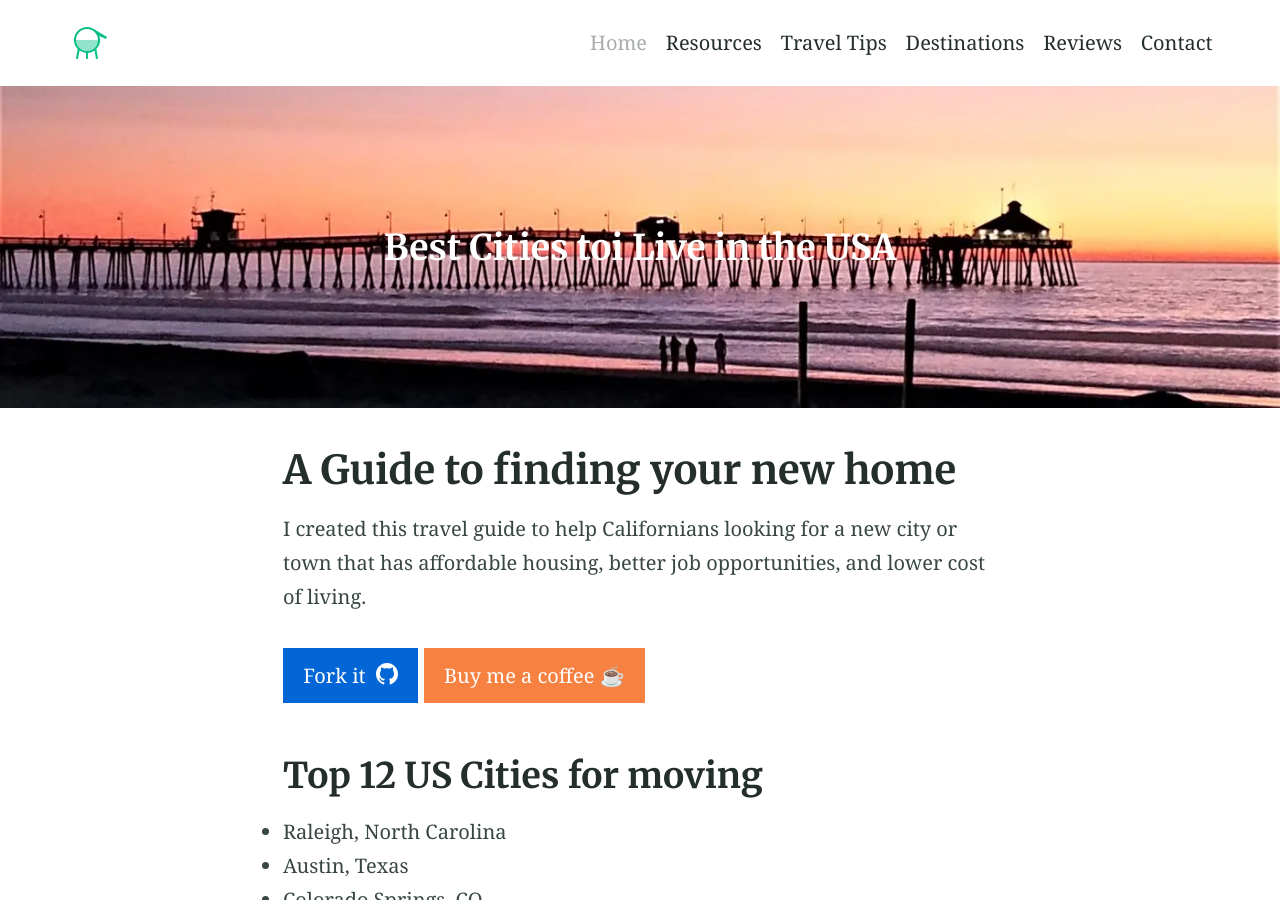
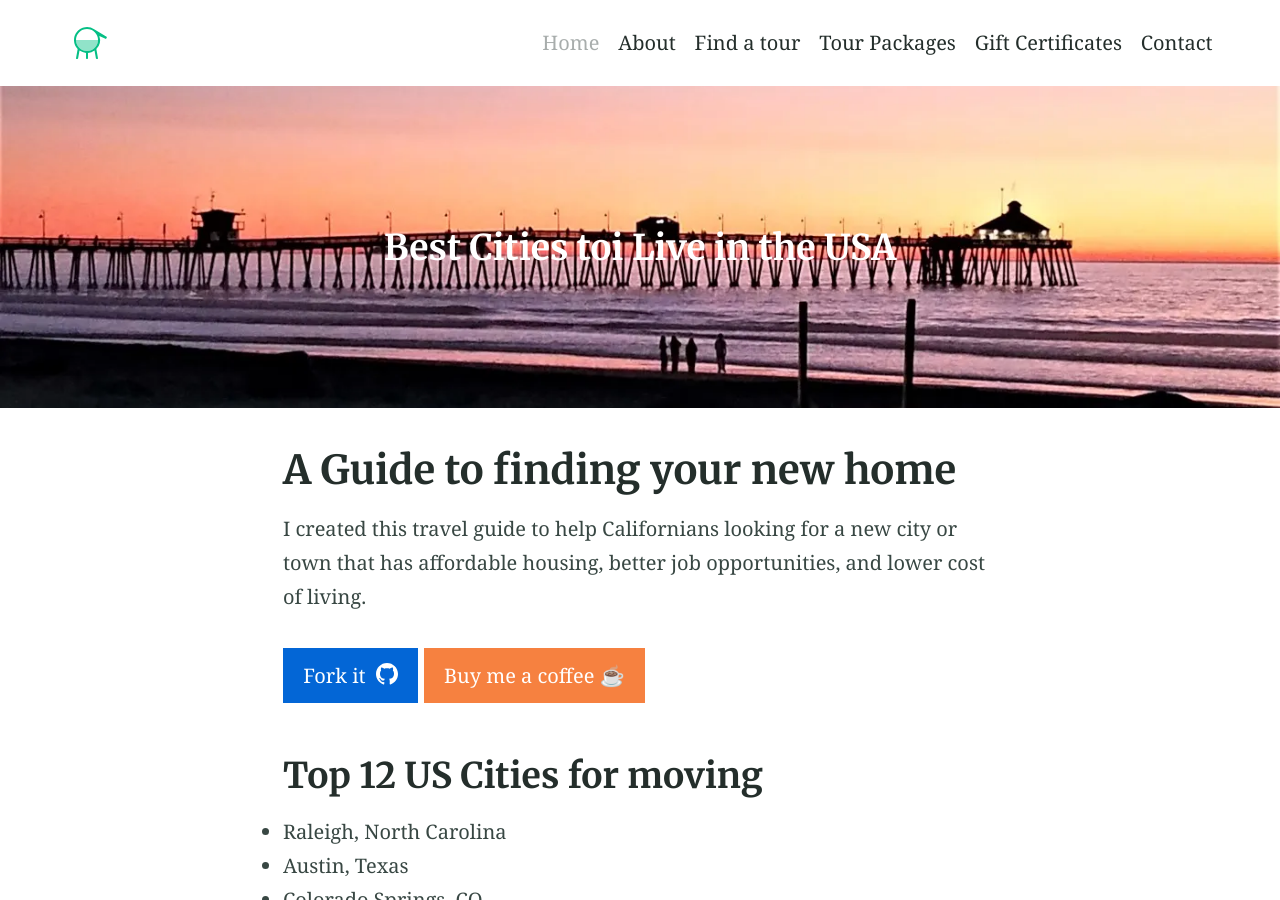
Before and after one commit to Coolweb2go/californiaphotosafaris, a Jekyll site: the page built from index.md, in a window 1280 px wide and 900 px high. Built offline with Jekyll 4.4.1, drawn with Linux system fonts in a browser that asks for light colours.

Commit message:
Image url update + navigation link

```diff
--- a/_config.yml
+++ b/_config.yml
@@ -121,14 +121,14 @@ favicons: # Favicons are also used in the manifest file. Syntax is 'size: path'
 navigation_header:
 - title: Home
   url: /
-- title: Resources
-  url: /resources/
-- title: Travel Tips
-  url: /blog/
-- title: Destinations
-  url: /destinations/
-- title: Reviews
-  url: /reviews/
+- title: About
+  url: /about/
+- title: Find a tour
+  url: /find-a-tour/
+- title: Tour Packages
+  url: /tour-packages/
+- title: Gift Certificates
+  url: /gift-certificates/
 - title: Contact
   url: /contact/
 # - title: Search
```
Also changed, not shown: contact.md (+1 -1 lines).
